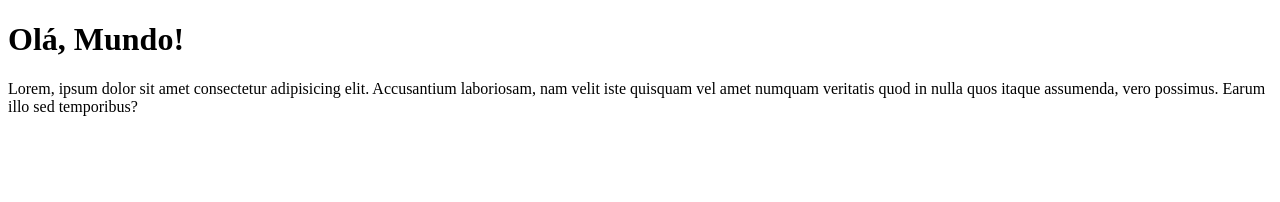
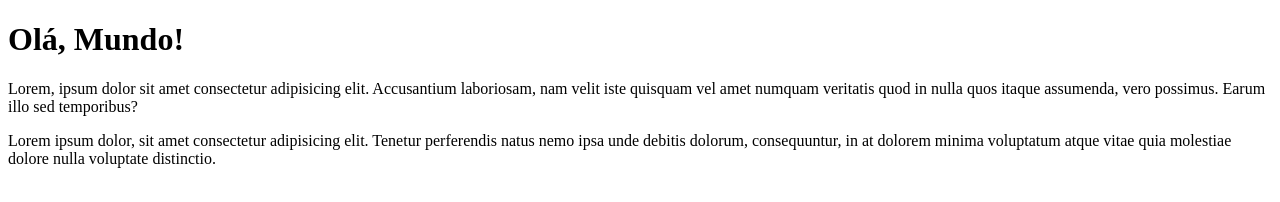
Before and after one commit to gcapistrano/Ola-Mundo, a plain HTML site: page site-exemplo/index.html in a window 1280 px wide. Drawn offline with Linux system fonts and the light colour scheme.

Commit message:
Parágrafo extra p/ testar atalhos

```diff
--- a/site-exemplo/index.html
+++ b/site-exemplo/index.html
@@ -10,6 +10,6 @@
 
     <h1>Olá, Mundo!</h1>
     <p>Lorem, ipsum dolor sit amet consectetur adipisicing elit. Accusantium laboriosam, nam velit iste quisquam vel amet numquam veritatis quod in nulla quos itaque assumenda, vero possimus. Earum illo sed temporibus?</p>
-
+    <p>Lorem ipsum dolor, sit amet consectetur adipisicing elit. Tenetur perferendis natus nemo ipsa unde debitis dolorum, consequuntur, in at dolorem minima voluptatum atque vitae quia molestiae dolore nulla voluptate distinctio.</p>
 </body>
 </html>
```
